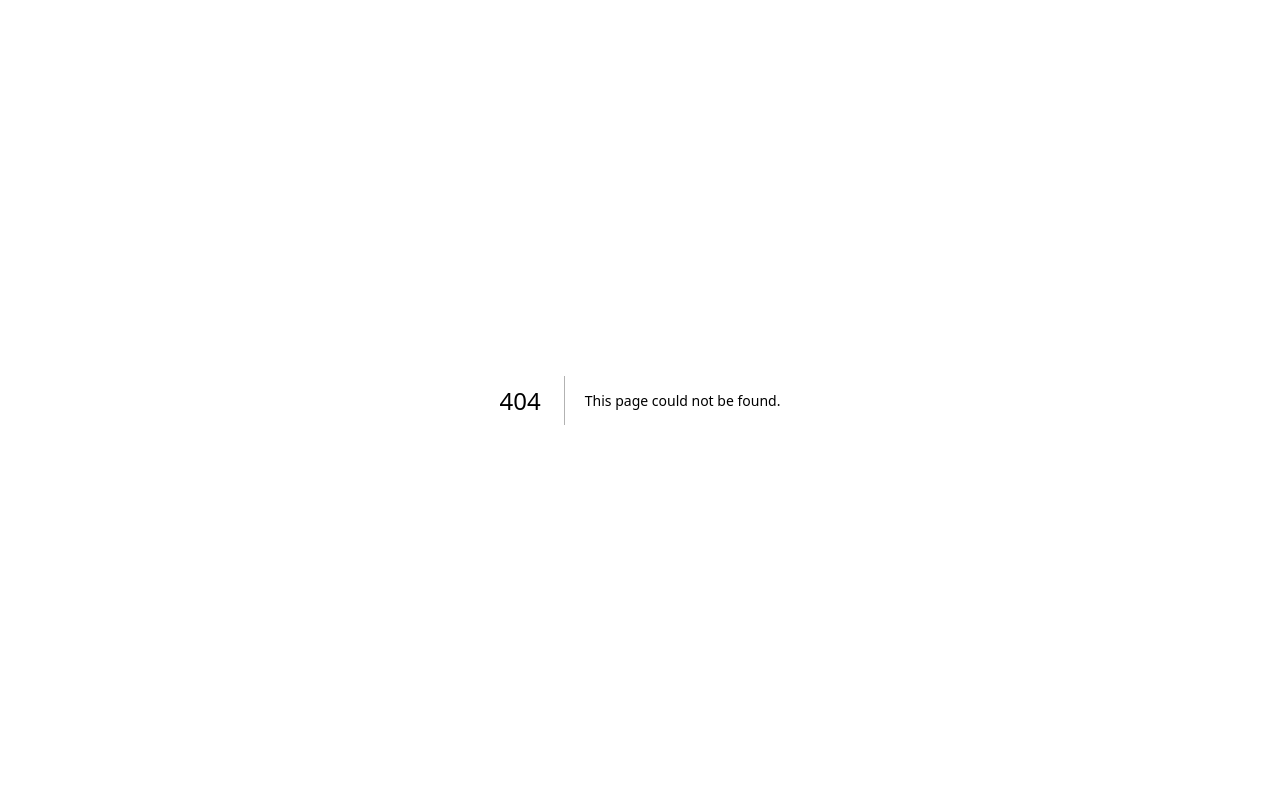
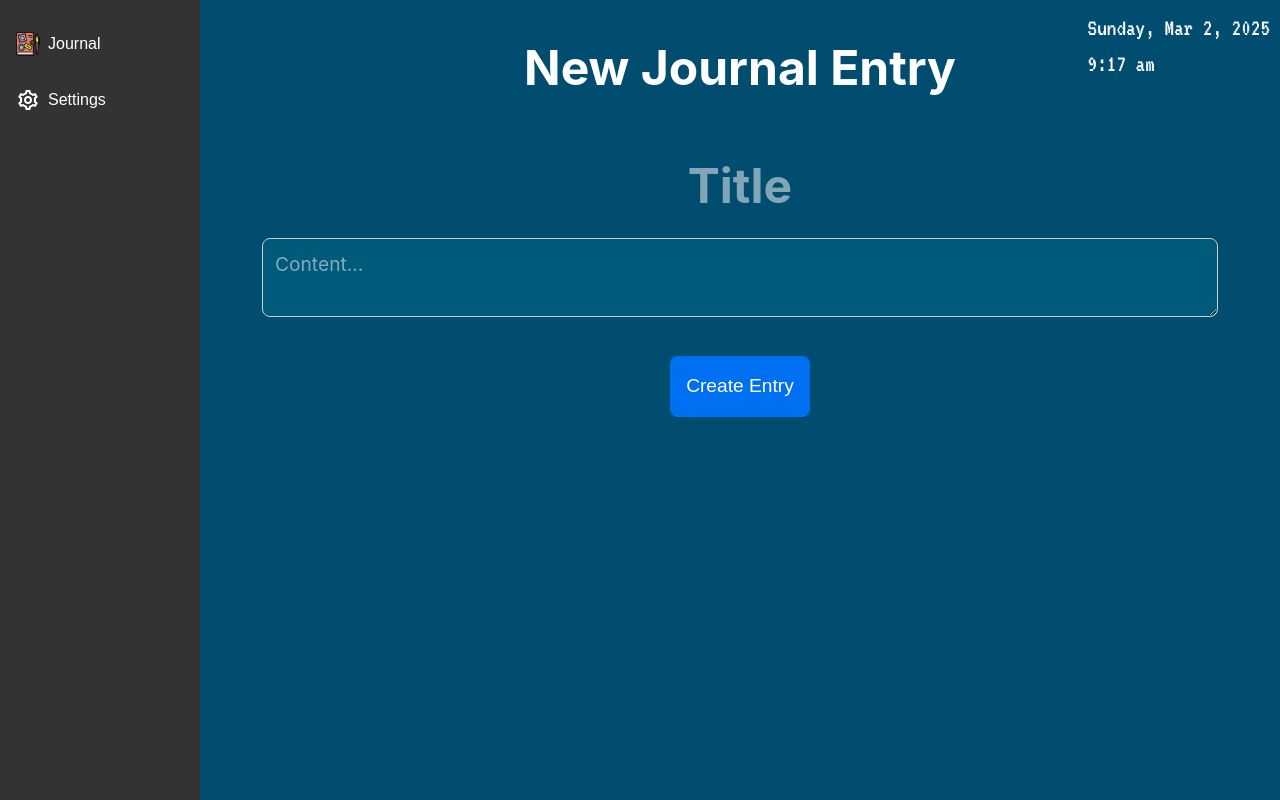
Before and after one commit to arnavpant/Somnio, a Next.js app in the folder somnio_frontend/: page /dashboard/new-entry in a window 1280 px wide. Before the commit this address had no page. Built offline with nearby package versions, Linux system fonts and the light colour scheme.

Commit message:
ability to add new entries has been implemented

```diff
--- a/somnio_frontend/src/app/dashboard/journal/[id]/journalDetail.module.css
+++ b/somnio_frontend/src/app/dashboard/journal/[id]/journalDetail.module.css
@@ -18,7 +18,7 @@
 
 /* Editable title input styled like a heading */
 .journalTitleInput {
-  width: 95%;
+  width: 97%;
   font-family: 'Inter', sans-serif;
   font-weight: 700;
   font-size: clamp(2rem, 5vw, 3rem);
--- /dev/null
+++ b/somnio_frontend/src/app/dashboard/new-entry/page.js
@@ -0,0 +1,64 @@
+"use client";
+import { useState } from "react";
+import { useRouter } from "next/navigation";
+import Sidebar from "@/app/components/Sidebar";
+import { apiClient } from "@/app/utils/apiClient";
+import styles from "../styles/newEntry.module.css";
+
+export default function NewEntryPage() {
+  const router = useRouter();
+  const [title, setTitle] = useState("");
+  const [content, setContent] = useState("");
+  const [error, setError] = useState("");
+  const [saving, setSaving] = useState(false);
+
+  async function handleCreate(e) {
+    e.preventDefault();
+    setSaving(true);
+    setError("");
+    try {
+      const res = await apiClient(
+        "https://supreme-guacamole-rwxpjgpqx6xhxvv5-8000.app.github.dev/journal/entries/",
+        "POST",
+        { title, content }
+      );
+      if (!res.ok) {
+        throw new Error(`Error creating entry: ${res.status}`);
+      }
+      // On success, navigate back to the Journal list page.
+      router.push("/dashboard/journal");
+    } catch (err) {
+      setError(err.message);
+    } finally {
+      setSaving(false);
+    }
+  }
+
+  return (
+    <div className={styles.container}>
+      <Sidebar />
+      <div className={styles.content}>
+        <h1 className={styles.pageTitle}>New Journal Entry</h1>
+        <form onSubmit={handleCreate} className={styles.form}>
+          <input
+            type="text"
+            placeholder="Title"
+            value={title}
+            onChange={(e) => setTitle(e.target.value)}
+            className={styles.journalTitleInput}
+          />
+          <textarea
+            placeholder="Content..."
+            value={content}
+            onChange={(e) => setContent(e.target.value)}
+            className={styles.journalContent}
+          ></textarea>
+          <button type="submit" className={styles.saveButton} disabled={saving}>
+            {saving ? "Saving..." : "Create Entry"}
+          </button>
+          {error && <p className={styles.error}>Error: {error}</p>}
+        </form>
+      </div>
+    </div>
+  );
+}
--- /dev/null
+++ b/somnio_frontend/src/app/dashboard/styles/newEntry.module.css
@@ -0,0 +1,88 @@
+/* Container for the entire page */
+.container {
+    display: flex;
+    height: 100vh;
+    background-color: #004d70;
+  }
+
+  /* Content area (beside the sidebar) */
+  .content {
+    flex: 1;
+    padding: 2rem;
+    background-color: transparent; /* Let the page background show through */
+    overflow-y: auto;
+    display: flex;
+    flex-direction: column;
+    align-items: center;
+  }
+
+  /* Page title styling */
+  .pageTitle {
+    font-family: 'Inter', sans-serif;
+    font-weight: 700;
+    font-size: clamp(2rem, 5vw, 3rem);
+    color: #fff;
+    text-align: center;
+    margin-bottom: 1rem;
+  }
+
+  /* Form container for inputs and button */
+  .form {
+    width: 97%;
+    text-align: center;
+  }
+
+  /* Editable title input styled like a heading */
+  .journalTitleInput {
+    width: 97%;
+    font-family: 'Inter', sans-serif;
+    font-weight: 700;
+    font-size: clamp(2rem, 5vw, 3rem);
+    color: #fff;
+    background-color: transparent;
+    border: none;
+    outline: none;
+    text-align: center;
+    padding-top: 3%;
+    margin-bottom: 1rem;
+  }
+
+  /* Journal content box styling */
+  .journalContent {
+    width: 97%;
+    background-color: #005a7a; /* Slightly lighter than page background */
+    border: 1px solid #ccc;
+    border-radius: 8px;
+    color: #fff;
+    font-size: clamp(1rem, 2.5vw, 1.2rem);
+    font-family: 'Inter', sans-serif;
+    margin-bottom: 2rem;
+    white-space: pre-wrap;
+    resize: vertical;  /* Allow vertical resizing */
+    overflow: hidden;
+    padding: clamp(0.5rem, 2vw, 0.75rem);
+    line-height: 1.4;
+  }
+
+  /* Save/Create button styling */
+  .saveButton {
+    background-color: #0070f3;
+    color: #fff;
+    border: none;
+    border-radius: 8px;
+    padding: clamp(0.75rem, 2vw, 1rem);
+    font-size: clamp(1rem, 2.5vw, 1.2rem);
+    cursor: pointer;
+    transition: background-color 0.2s ease;
+  }
+
+  .saveButton:hover {
+    background-color: #005bb5;
+  }
+
+  /* Error message styling */
+  .error {
+    color: red;
+    text-align: center;
+    margin-top: 1rem;
+  }
```
Also changed, not shown: 1 other file (tests, documents, lock files or other folders).
